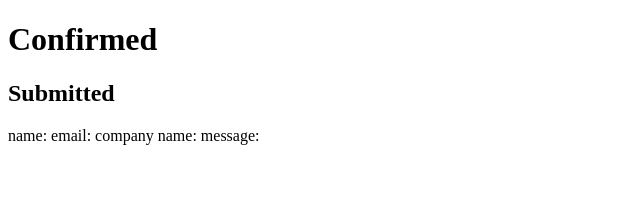
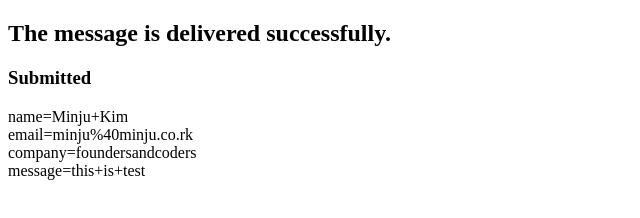
Before and after one commit to minju25kim/netlify-form, a plain HTML site: page index.html in a window 1280 px wide. Shown: the whole page, without its empty margins (0-640 px from the left). Drawn offline with Linux system fonts and the light colour scheme.

Commit message:
print the submitted info

```diff
--- a/index.html
+++ b/index.html
@@ -6,19 +6,14 @@
     <meta http-equiv="X-UA-Compatible" content="ie=edge" />
     <title>Results | Learn HTML Forms</title>
     <link rel="stylesheet" href="style.css" />
+    <script src="script.js" defer></script>
   </head>
   <body>
-    <h1>Confirmed</h1>
-    <div>
-      <section>
-        <h2>Submitted</h2>
-        <div class='column'>
-          <span>name:</span>
-          <span>email:</span>
-          <span>company name:</span>
-          <span>message: </span>
+    <section>
+      <h2>The message is delivered successfully.</h2>
+      <h3>Submitted</h3>
+      <div class='submitted'>
         </div>
-      </section>
-    </div>
+    </section>
   </body>
 </html>
--- /dev/null
+++ b/script.js
@@ -0,0 +1,13 @@
+let url = "https://contact-form-submitted.netlify.app/?name=Minju+Kim&email=minju%40minju.co.rk&company=foundersandcoders&message=this+is+test";
+
+// url will be document.URL
+
+let questionInfo = url.split('?');
+let stringInfo = questionInfo[1].split('&')
+let submitted = document.querySelector('.submitted')
+
+for(let i=0;i<stringInfo.length;i++){
+    let newDiv = document.createElement('div')
+    newDiv.textContent= stringInfo[i]
+    submitted.appendChild(newDiv);
+}
```
